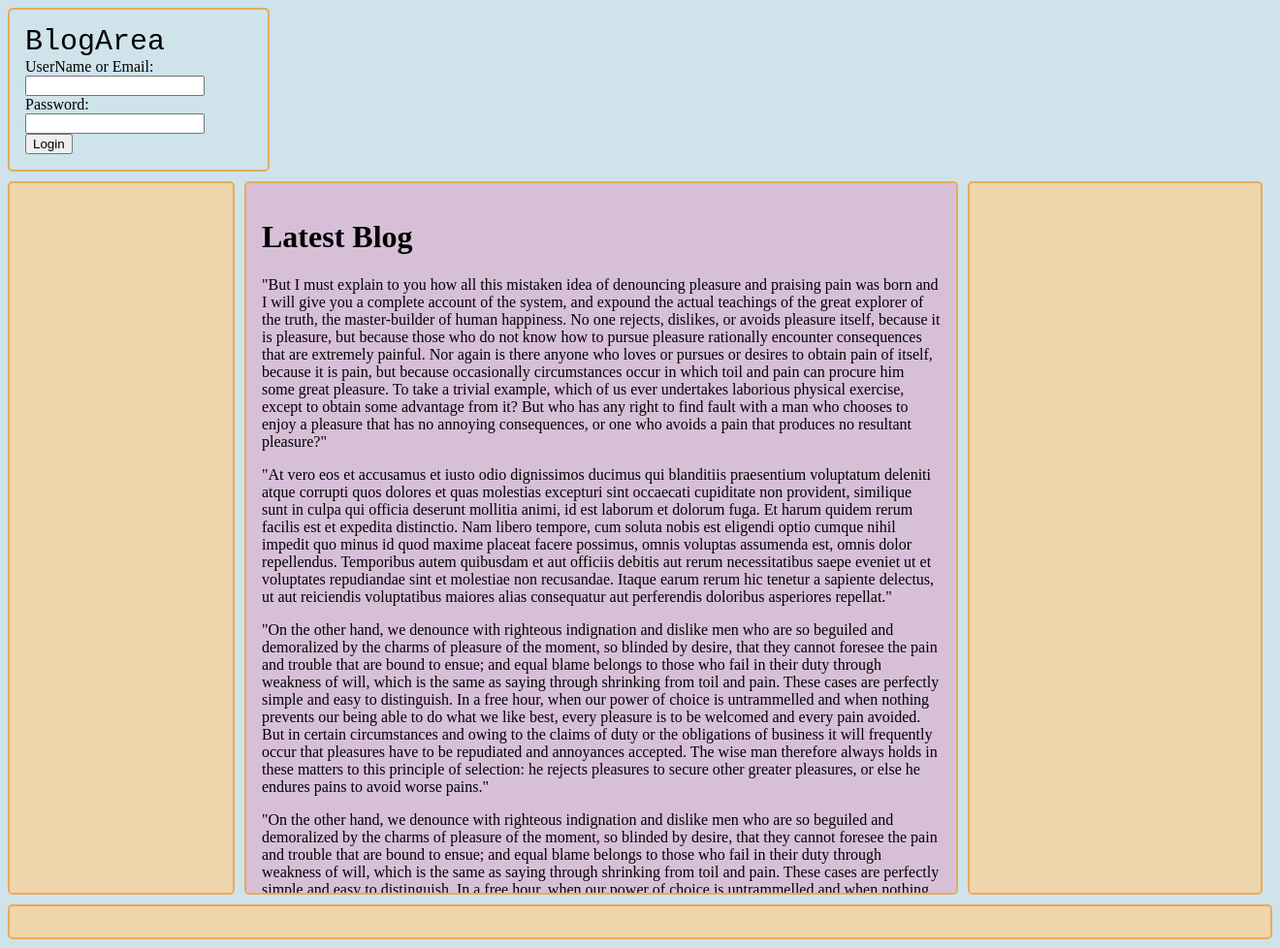
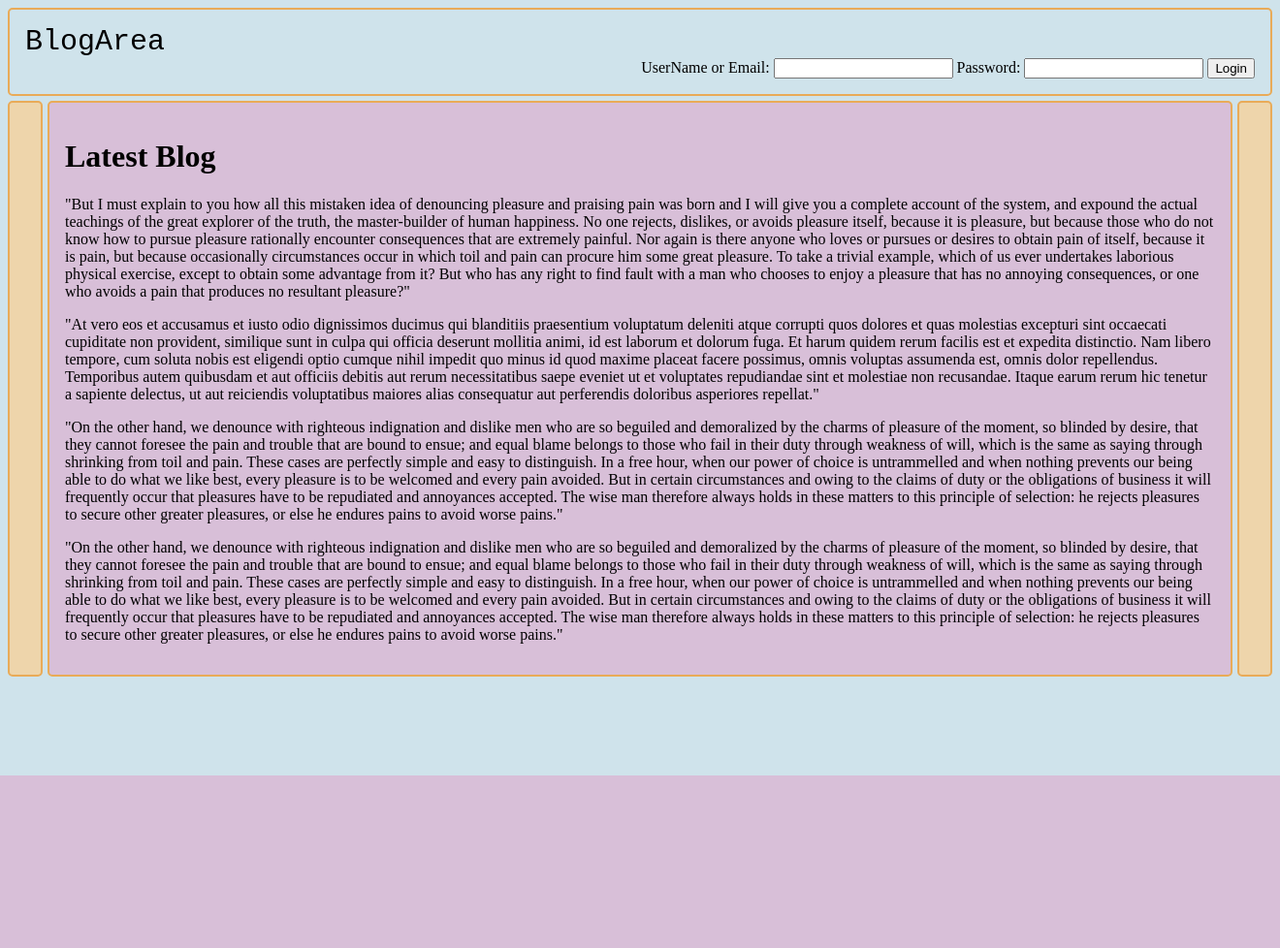
Before and after one commit to mitchellm/DWD-Blog, a PHP site: page /login.html in a window 1320 px wide. Shown: the whole page at 97% size. After the commit the page ends 800 px from the top, so only its background shows below. Run offline with PHP 8.4, Linux system fonts and the light colour scheme.

Commit message:
Add files via upload

```diff
--- a/html-css/login.html
+++ b/html-css/login.html
@@ -55,7 +55,6 @@
 
 		</div>
 
-		<div class="Bottom"/>
 
 </div>
 
--- a/html-css/logincss.css
+++ b/html-css/logincss.css
@@ -10,17 +10,17 @@
   color: black;
 }.container {
   display: grid;
-  grid-gap: 10px;
+  grid-gap: 5px;
   grid-template-areas:
-  "header"
-  "left"
-  "right"
-  "content"
-  "footer"
+  "header     header        header"
+  "sidebar    content      sidebar2"
+  "sidebar    content     sidebar2"
+  "sidebar    content      sidebar2"
+
+
 }
 .Top{
-  grid-area: "header";
-  width: 100%;
+  grid-area:header;
 }
 .LoginArea{
   float:right;
@@ -38,31 +38,20 @@
 
 }
 .Left{
-  grid-column:1/2;
-  grid-row:2/7;
+  grid-area:sidebar;
   background-color: rgb(238, 213, 171)
 }
 
 .Right{
-		grid-column: 4 / 4;
-    grid-row: 2/7;
-    width:268px;
-    background-color: rgb(238, 213, 171)
-
-}
-.Bottom{
-  grid-column: 1/6;
-  grid-row: 7;
+  grid-area:sidebar2;
   background-color: rgb(238, 213, 171)
 
 }
+
 .Middle{
-  grid-column: 2/4;
-  grid-row: 2/7;
-  width:700px;
+  grid-area:content;
   overflow-x: hidden;
   overflow-y:scroll;
-  max-height: 700px;
   background-color: thistle;
 
 }
```
